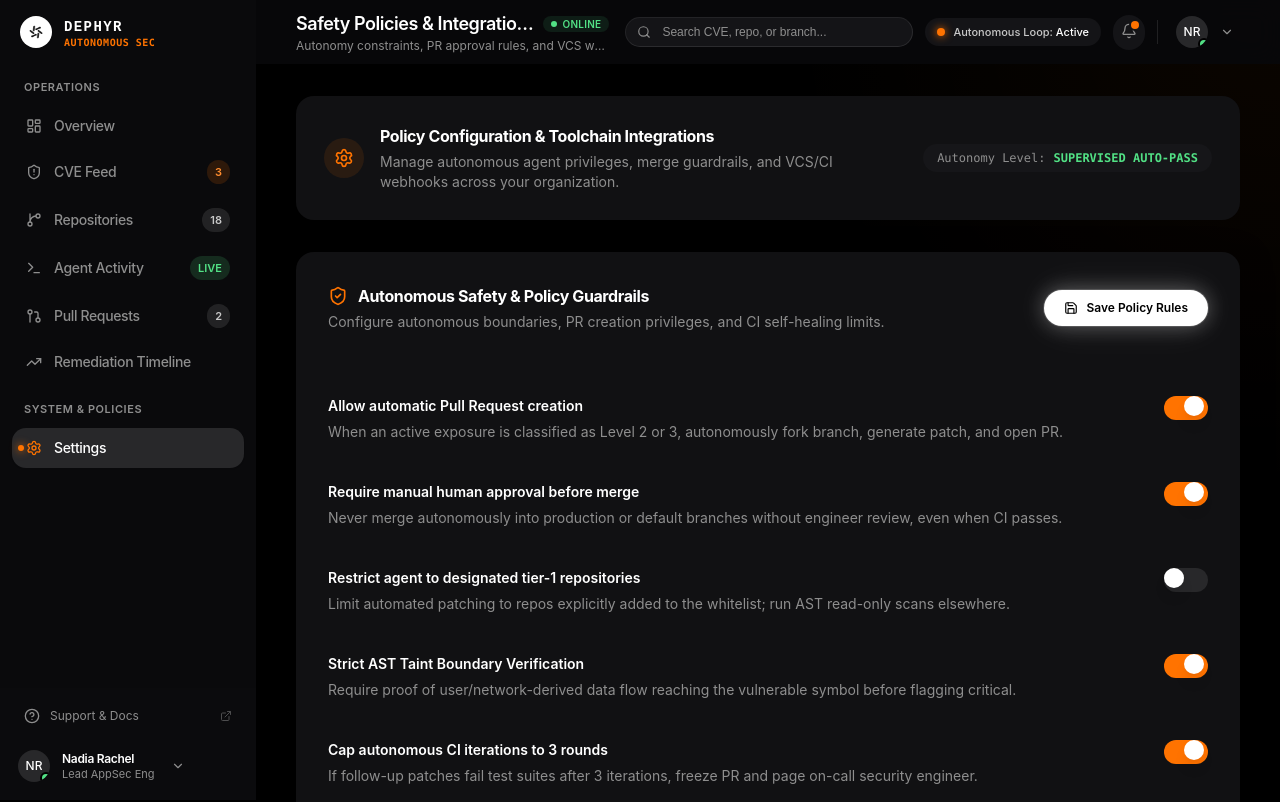
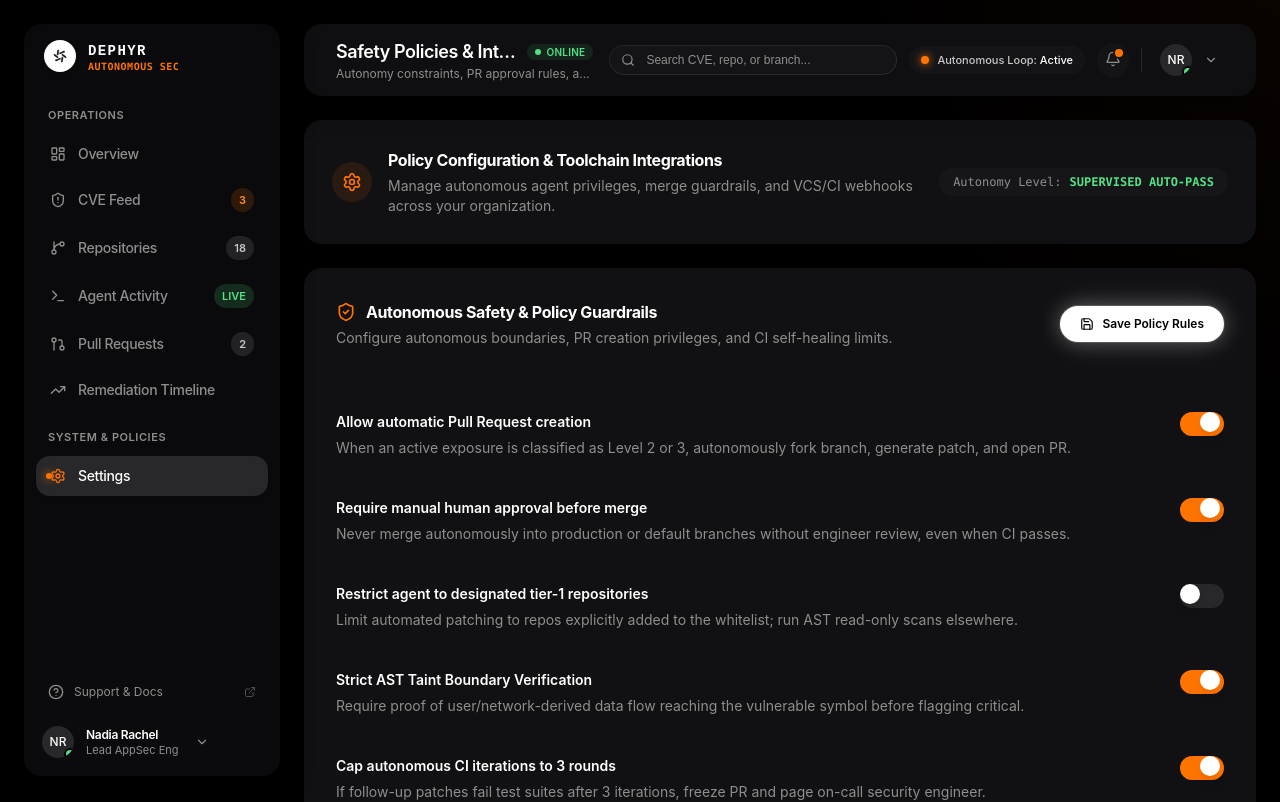
Before and after one commit to Veror245/Dephyr, a Next.js app in the folder frontend/: page /dashboard/settings in a window 1280 px wide. Shown: the top 802 px of the page. Built offline with nearby package versions, Linux system fonts and the light colour scheme; a web font is replaced by a local one.

Commit message:
added animations

```diff
--- /dev/null
+++ b/frontend/app/dashboard/components/DashboardPageTransition.tsx
@@ -0,0 +1,86 @@
+"use client";
+
+import React, { useRef, useEffect } from "react";
+import { usePathname } from "next/navigation";
+import gsap from "gsap";
+
+interface PageTransitionProps {
+  children: React.ReactNode;
+}
+
+export default function DashboardPageTransition({
+  children,
+}: PageTransitionProps) {
+  const pathname = usePathname();
+  const containerRef = useRef<HTMLDivElement | null>(null);
+
+  useEffect(() => {
+    if (!containerRef.current) return;
+
+    // Respect user's motion preferences
+    const prefersReducedMotion = window.matchMedia(
+      "(prefers-reduced-motion: reduce)"
+    ).matches;
+
+    if (prefersReducedMotion) {
+      gsap.set(containerRef.current, { opacity: 1, y: 0 });
+      return;
+    }
+
+    // Cancel in-flight transitions on rapid route changes
+    gsap.killTweensOf(containerRef.current);
+    const panels = containerRef.current.querySelectorAll(
+      ".rounded-panel, .dashboard-card"
+    );
+    gsap.killTweensOf(panels);
+
+    // Initial state
+    gsap.set(containerRef.current, { opacity: 0, y: 10 });
+    if (panels.length > 0) {
+      gsap.set(panels, { opacity: 0, y: 12 });
+    }
+
+    const tl = gsap.timeline({
+      defaults: { ease: "power2.out" },
+    });
+
+    // Content container fades in and glides up smoothly
+    tl.to(containerRef.current, {
+      opacity: 1,
+      y: 0,
+      duration: 0.32,
+      clearProps: "opacity,transform",
+    });
+
+    // Stagger child cards slightly for an assembled feel
+    if (panels.length > 0) {
+      tl.to(
+        panels,
+        {
+          opacity: 1,
+          y: 0,
+          duration: 0.36,
+          stagger: 0.045,
+          clearProps: "opacity,transform",
+        },
+        "-=0.24"
+      );
+    }
+
+    return () => {
+      if (containerRef.current) {
+        gsap.killTweensOf(containerRef.current);
+        const activePanels = containerRef.current.querySelectorAll(
+          ".rounded-panel, .dashboard-card"
+        );
+        gsap.killTweensOf(activePanels);
+      }
+    };
+  }, [pathname]);
+
+  return (
+    <div ref={containerRef} className="dashboard-page-transition w-full">
+      {children}
+    </div>
+  );
+}
--- a/frontend/app/dashboard/components/Sidebar.tsx
+++ b/frontend/app/dashboard/components/Sidebar.tsx
@@ -1,8 +1,10 @@
 "use client";
 
-import React from "react";
+import React, { useRef, useEffect } from "react";
 import Image from "next/image";
 import Link from "next/link";
+import { usePathname } from "next/navigation";
+import gsap from "gsap";
 import {
   LayoutDashboard,
   ShieldAlert,
@@ -70,6 +72,38 @@ const NAV_ITEMS = [
 ];
 
 export default function Sidebar({ isOpen, onClose }: SidebarProps) {
+  const pathname = usePathname();
+  const navRef = useRef<HTMLDivElement | null>(null);
+  const pillRef = useRef<HTMLDivElement | null>(null);
+
+  useEffect(() => {
+    if (!navRef.current || !pillRef.current) return;
+    const activeItem = navRef.current.querySelector<HTMLElement>('[data-active="true"]');
+    if (activeItem) {
+      const top = activeItem.offsetTop;
+      const height = activeItem.offsetHeight;
+
+      const prefersReducedMotion = window.matchMedia(
+        "(prefers-reduced-motion: reduce)"
+      ).matches;
+
+      if (prefersReducedMotion) {
+        gsap.set(pillRef.current, { top, height, opacity: 1 });
+      } else {
+        gsap.to(pillRef.current, {
+          top,
+          height,
+          opacity: 1,
+          duration: 0.28,
+          ease: "power2.out",
+          overwrite: "auto",
+        });
+      }
+    } else {
+      gsap.to(pillRef.current, { opacity: 0, duration: 0.15 });
+    }
+  }, [pathname]);
+
   return (
     <>
       {/* Backdrop overlay for mobile */}
@@ -81,14 +115,16 @@ export default function Sidebar({ isOpen, onClose }: SidebarProps) {
         />
       )}
 
-      {/* Main Sidebar Panel */}
+      {/* Main Sidebar Panel - Inset floating rounded panel on desktop */}
       <aside
-        className={`fixed top-0 bottom-0 left-0 z-50 w-64 bg-[#0a0a0c] border-r border-white/[0.08] flex flex-col transition-transform duration-300 ease-in-out lg:translate-x-0 ${
-          isOpen ? "translate-x-0" : "-translate-x-full"
+        className={`fixed z-50 w-64 bg-[#0a0a0c] flex flex-col transition-transform duration-300 ease-in-out overflow-hidden lg:top-6 lg:bottom-6 lg:left-6 lg:rounded-panel lg:border lg:border-white/[0.08] lg:shadow-card lg:translate-x-0 ${
+          isOpen
+            ? "top-0 bottom-0 left-0 border-r border-white/[0.08] translate-x-0"
+            : "top-0 bottom-0 left-0 border-r border-white/[0.08] -translate-x-full"
         }`}
       >
         {/* Top Logo Header */}
-        <div className="h-16 px-5 border-b border-white/[0.06] flex items-center justify-between">
+        <div className="h-16 px-5 border-b border-white/[0.06] flex items-center justify-between shrink-0">
           <Link href="/" className="flex items-center gap-3 group">
             <div className="w-8 h-8 rounded-full bg-white flex items-center justify-center overflow-hidden shadow-sm group-hover:scale-105 transition-transform">
               <Image
@@ -119,8 +155,21 @@ export default function Sidebar({ isOpen, onClose }: SidebarProps) {
           </button>
         </div>
 
-        {/* Navigation Item List */}
-        <div className="flex-1 overflow-y-auto px-3 py-4 space-y-1 custom-scrollbar">
+        {/* Navigation Item List with Animated Sliding Pill */}
+        <div
+          ref={navRef}
+          className="relative flex-1 overflow-y-auto px-3 py-4 space-y-1 custom-scrollbar"
+        >
+          {/* Smooth Sliding Active Pill Indicator */}
+          <div
+            ref={pillRef}
+            className="absolute left-3 right-3 rounded-card bg-[#28282a] border border-white/5 shadow-sm pointer-events-none opacity-0"
+            style={{ top: 0, height: 40 }}
+          >
+            {/* Glowing amber active dot attached to sliding pill */}
+            <span className="absolute left-2.5 top-1/2 -translate-y-1/2 w-1.5 h-1.5 rounded-full bg-[#ff7300] shadow-[0_0_8px_#ff7300]" />
+          </div>
+
           <div className="px-3 pb-2 text-[11px] font-semibold text-[#8e8e8e] uppercase tracking-wider">
             Operations
           </div>
@@ -150,7 +199,7 @@ export default function Sidebar({ isOpen, onClose }: SidebarProps) {
         </div>
 
         {/* Bottom Support & Profile Section */}
-        <div className="p-3 border-t border-white/[0.06] bg-[#0c0c0e]/80 space-y-2">
+        <div className="p-3 border-t border-white/[0.06] bg-[#0c0c0e]/80 space-y-2 shrink-0">
           {/* Support link */}
           <a
             href="mailto:support@dephyr.ai?subject=Dephyr%20Dashboard%20Support"
--- a/frontend/app/dashboard/components/SidebarNavItem.tsx
+++ b/frontend/app/dashboard/components/SidebarNavItem.tsx
@@ -34,19 +34,15 @@ export default function SidebarNavItem({
     <Link
       href={href}
       onClick={onClick}
-      className={`group relative flex items-center gap-3 px-3.5 py-2.5 rounded-card text-sm font-medium transition-all duration-200 ${
+      data-active={isActive ? "true" : "false"}
+      className={`group relative z-10 flex items-center gap-3 px-3.5 py-2.5 rounded-card text-sm font-medium transition-colors duration-200 ${
         isActive
-          ? "bg-[#28282a] text-white shadow-sm"
-          : "text-[#8e8e8e] hover:text-[#ffffff] hover:bg-[#161619]"
+          ? "text-white"
+          : "text-[#8e8e8e] hover:text-white hover:bg-white/[0.04]"
       }`}
     >
-      {/* Active left indicator dot (matching landing page active dot aesthetic) */}
-      {isActive && (
-        <span className="absolute left-1.5 w-1.5 h-1.5 rounded-full bg-[#ff7300] shadow-[0_0_8px_#ff7300]" />
-      )}
-
       <Icon
-        className={`w-4 h-4 shrink-0 transition-colors ${
+        className={`w-4 h-4 shrink-0 transition-colors duration-200 ${
           isActive ? "text-[#ff7300]" : "text-[#8e8e8e] group-hover:text-white"
         }`}
       />
@@ -55,7 +51,7 @@ export default function SidebarNavItem({
 
       {badge !== undefined && (
         <span
-          className={`text-[11px] font-semibold px-2 py-0.5 rounded-pill ${
+          className={`text-[11px] font-semibold px-2 py-0.5 rounded-pill transition-colors ${
             badgeColor === "amber"
               ? "bg-[#ff7300]/15 text-[#ff8c2e] border border-[#ff7300]/30"
               : badgeColor === "green"
--- a/frontend/app/dashboard/components/Topbar.tsx
+++ b/frontend/app/dashboard/components/Topbar.tsx
@@ -63,7 +63,7 @@ export default function Topbar({ onOpenSidebar }: TopbarProps) {
   };
 
   return (
-    <header className="sticky top-0 z-30 h-16 w-full bg-[#08080a]/90 backdrop-blur-md border-b border-white/[0.08] px-6 sm:px-8 lg:px-10 flex items-center justify-between gap-4">
+    <header className="sticky top-6 z-30 w-full rounded-panel bg-[#111113]/90 backdrop-blur-md border border-white/[0.08] shadow-card px-6 sm:px-8 py-3.5 mb-6 flex items-center justify-between gap-4">
       {/* Left side: Hamburger button on mobile + Page Title */}
       <div className="flex items-center gap-3 min-w-0">
         <button
--- a/frontend/app/dashboard/layout.tsx
+++ b/frontend/app/dashboard/layout.tsx
@@ -4,6 +4,7 @@ import React, { useState } from "react";
 import "./dashboard.css";
 import Sidebar from "./components/Sidebar";
 import Topbar from "./components/Topbar";
+import DashboardPageTransition from "./components/DashboardPageTransition";
 
 export default function DashboardLayout({
   children,
@@ -14,11 +15,11 @@ export default function DashboardLayout({
 
   return (
     <div className="dashboard-root min-h-screen bg-black text-white flex">
-      {/* Persistent Left Sidebar */}
+      {/* Persistent Left Sidebar - Inset floating panel on desktop */}
       <Sidebar isOpen={sidebarOpen} onClose={() => setSidebarOpen(false)} />
 
-      {/* Main Content Area */}
-      <div className="flex-1 flex flex-col min-w-0 lg:pl-64">
+      {/* Main Content Area - Inset margins mirroring the sidebar */}
+      <div className="flex-1 flex flex-col min-w-0 lg:pl-[19rem] lg:pr-6 lg:pt-6 lg:pb-6 px-4 pt-4 pb-6">
         {/* Subtle, restrained ambient warmth in top-right corner - non-distracting */}
         <div
           className="fixed top-0 right-0 w-[500px] h-[500px] pointer-events-none z-0"
@@ -29,12 +30,14 @@ export default function DashboardLayout({
           aria-hidden="true"
         />
 
-        {/* Topbar */}
+        {/* Floating Topbar */}
         <Topbar onOpenSidebar={() => setSidebarOpen(true)} />
 
-        {/* Page Inner Container - Spans full width next to sidebar */}
-        <main className="relative z-10 flex-1 px-6 py-6 sm:px-8 sm:py-8 lg:px-10 lg:py-8 w-full">
-          {children}
+        {/* Page Inner Container - Content only transitions with GSAP */}
+        <main className="relative z-10 flex-1 w-full">
+          <DashboardPageTransition>
+            {children}
+          </DashboardPageTransition>
         </main>
       </div>
     </div>
--- a/frontend/app/dashboard/pull-requests/page.tsx
+++ b/frontend/app/dashboard/pull-requests/page.tsx
@@ -6,9 +6,9 @@ import { GitPullRequest } from "lucide-react";
 
 export default function PullRequestsPage() {
   return (
-    <div className="space-y-8 w-full">
-      {/* Top Banner */}
-      <div className="p-6 lg:p-7 rounded-panel bg-[#111113] border border-white/[0.08] flex flex-col md:flex-row md:items-center justify-between gap-6">
+    <div className="space-y-6 w-full">
+      {/* Top Banner: Floating rounded panel */}
+      <div className="p-6 lg:p-7 rounded-panel bg-[#111113] border border-white/[0.08] shadow-card flex flex-col md:flex-row md:items-center justify-between gap-6">
         <div className="flex items-start sm:items-center gap-4">
           <div className="w-10 h-10 rounded-full bg-[#ff7300]/10 border border-[#ff7300]/25 flex items-center justify-center text-[#ff7300] shrink-0">
             <GitPullRequest className="w-5 h-5" />
--- a/frontend/app/dashboard/settings/page.tsx
+++ b/frontend/app/dashboard/settings/page.tsx
@@ -7,9 +7,9 @@ import { Settings } from "lucide-react";
 
 export default function SettingsPage() {
   return (
-    <div className="space-y-8 w-full">
-      {/* Top Banner */}
-      <div className="p-6 lg:p-7 rounded-panel bg-[#111113] border border-white/[0.08] flex flex-col md:flex-row md:items-center justify-between gap-6">
+    <div className="space-y-6 w-full">
+      {/* Top Banner: Floating rounded panel */}
+      <div className="p-6 lg:p-7 rounded-panel bg-[#111113] border border-white/[0.08] shadow-card flex flex-col md:flex-row md:items-center justify-between gap-6">
         <div className="flex items-start sm:items-center gap-4">
           <div className="w-10 h-10 rounded-full bg-[#ff7300]/10 border border-[#ff7300]/25 flex items-center justify-center text-[#ff7300] shrink-0">
             <Settings className="w-5 h-5" />
@@ -32,10 +32,10 @@ export default function SettingsPage() {
         </div>
       </div>
 
-      {/* Safety Policy Form */}
+      {/* Safety Policy Form: Floating rounded panel */}
       <PolicySettingsForm />
 
-      {/* Integrations List */}
+      {/* Integrations List: Floating rounded panel */}
       <IntegrationsList />
     </div>
   );
```
Also changed, not shown: frontend/app/dashboard/agent-activity/page.tsx (+4 -4 lines), frontend/app/dashboard/cve-feed/page.tsx (+6 -6 lines), frontend/app/dashboard/overview/page.tsx (+5 -5 lines), frontend/app/dashboard/remediation-timeline/page.tsx (+5 -5 lines), frontend/app/dashboard/repositories/page.tsx (+6 -6 lines).
